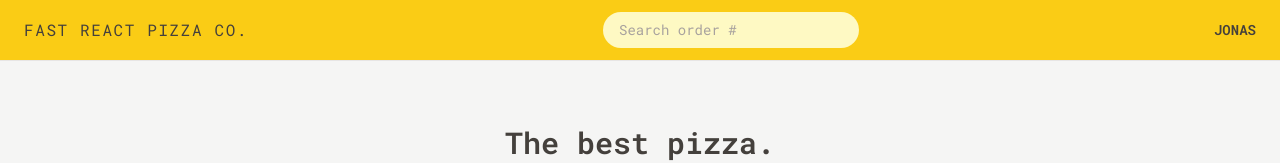
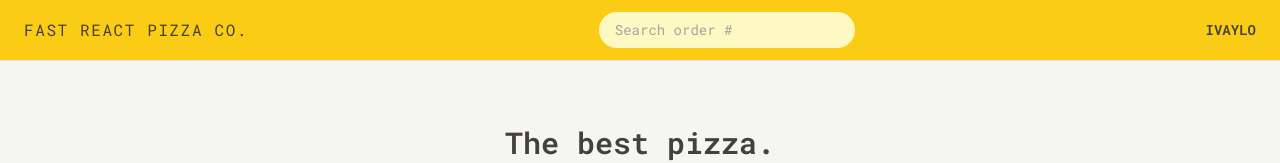
Before and after one commit to ivajlotokiew/fast-react-pizza, a React (Vite) app: page / in a window 1280 px wide. Shown: the top 163 px of the page. Built offline with nearby package versions, Linux system fonts and the light colour scheme.

Commit message:
username with redux

```diff
--- a/package.json
+++ b/package.json
@@ -9,9 +9,11 @@
     "preview": "vite preview"
   },
   "dependencies": {
+    "@reduxjs/toolkit": "^1.9.5",
     "eslint-plugin-react-refresh": "^0.4.3",
     "react": "^18.2.0",
     "react-dom": "^18.2.0",
+    "react-redux": "^8.1.2",
     "react-router-dom": "^6.11.0"
   },
   "devDependencies": {
--- a/src/features/user/Username.jsx
+++ b/src/features/user/Username.jsx
@@ -1,5 +1,13 @@
+import { useSelector } from 'react-redux';
+
 function Username() {
-  return <div className="hidden text-sm font-semibold md:block">Jonas</div>;
+  const username = useSelector((state) => state.user.username);
+
+  if (!username) return null;
+
+  return (
+    <div className="hidden text-sm font-semibold md:block">{username}</div>
+  );
 }
 
 export default Username;
--- /dev/null
+++ b/src/features/user/userSlice.js
@@ -0,0 +1,85 @@
+import { createSlice } from '@reduxjs/toolkit';
+
+const initialState = {
+  username: 'Ivaylo',
+};
+
+const userSlice = createSlice({
+  name: 'user',
+  initialState,
+  reducers: {
+    updateName(state, action) {
+      state.user = action.payload;
+    },
+  },
+});
+
+export const { updateName } = userSlice.actions;
+
+export default userSlice.reducer;
+
+// import { createAsyncThunk, createSlice } from '@reduxjs/toolkit';
+// import { getAddress } from '../../services/apiGeocoding';
+
+// function getPosition() {
+//   return new Promise(function (resolve, reject) {
+//     navigator.geolocation.getCurrentPosition(resolve, reject);
+//   });
+// }
+
+// export const fetchAddress = createAsyncThunk(
+//   'user/fetchAddress',
+//   async function () {
+//     // 1) We get the user's geolocation position
+//     const positionObj = await getPosition();
+//     const position = {
+//       latitude: positionObj.coords.latitude,
+//       longitude: positionObj.coords.longitude,
+//     };
+
+//     // 2) Then we use a reverse geocoding API to get a description of the user's address, so we can display it the order form, so that the user can correct it if wrong
+//     const addressObj = await getAddress(position);
+//     const address = `${addressObj?.locality}, ${addressObj?.city} ${addressObj?.postcode}, ${addressObj?.countryName}`;
+
+//     // 3) Then we return an object with the data that we are interested in.
+//     // Payload of the FULFILLED state
+//     return { position, address };
+//   }
+// );
+
+// const initialState = {
+//   username: '',
+//   status: 'idle',
+//   position: {},
+//   address: '',
+//   error: '',
+// };
+
+// const userSlice = createSlice({
+//   name: 'user',
+//   initialState,
+//   reducers: {
+//     updateName(state, action) {
+//       state.username = action.payload;
+//     },
+//   },
+//   extraReducers: (builder) =>
+//     builder
+//       .addCase(fetchAddress.pending, (state, action) => {
+//         state.status = 'loading';
+//       })
+//       .addCase(fetchAddress.fulfilled, (state, action) => {
+//         state.position = action.payload.position;
+//         state.address = action.payload.address;
+//         state.status = 'idle';
+//       })
+//       .addCase(fetchAddress.rejected, (state, action) => {
+//         state.status = 'error';
+//         state.error =
+//           'There was a problem getting your address. Make sure to fill this field!';
+//       }),
+// });
+
+// export const { updateName } = userSlice.actions;
+
+// export default userSlice.reducer;
--- a/src/main.jsx
+++ b/src/main.jsx
@@ -1,10 +1,14 @@
-import React from "react";
-import ReactDOM from "react-dom/client";
-import App from "./App";
-import "./index.css";
+import React from 'react';
+import ReactDOM from 'react-dom/client';
+import App from './App';
+import './index.css';
+import { Provider } from 'react-redux';
+import store from './store';
 
-ReactDOM.createRoot(document.getElementById("root")).render(
+ReactDOM.createRoot(document.getElementById('root')).render(
   <React.StrictMode>
-    <App />
+    <Provider store={store}>
+      <App />
+    </Provider>
   </React.StrictMode>
 );
--- /dev/null
+++ b/src/store.js
@@ -0,0 +1,10 @@
+import { configureStore } from '@reduxjs/toolkit';
+import userReducer from './features/user/userSlice';
+
+const store = configureStore({
+  reducer: {
+    user: userReducer,
+  },
+});
+
+export default store;
```
Also changed, not shown: 1 other file (tests, documents, lock files or other folders).
